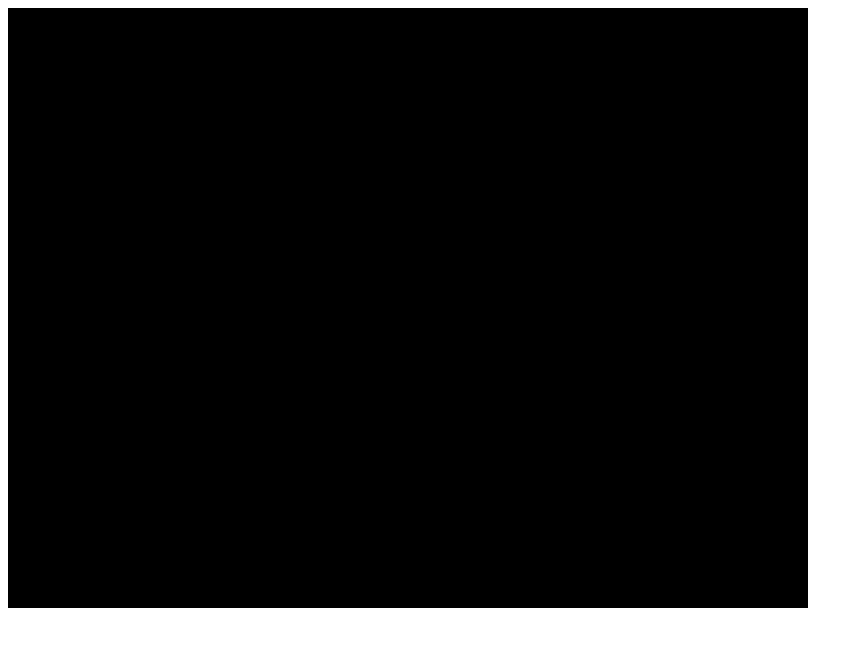
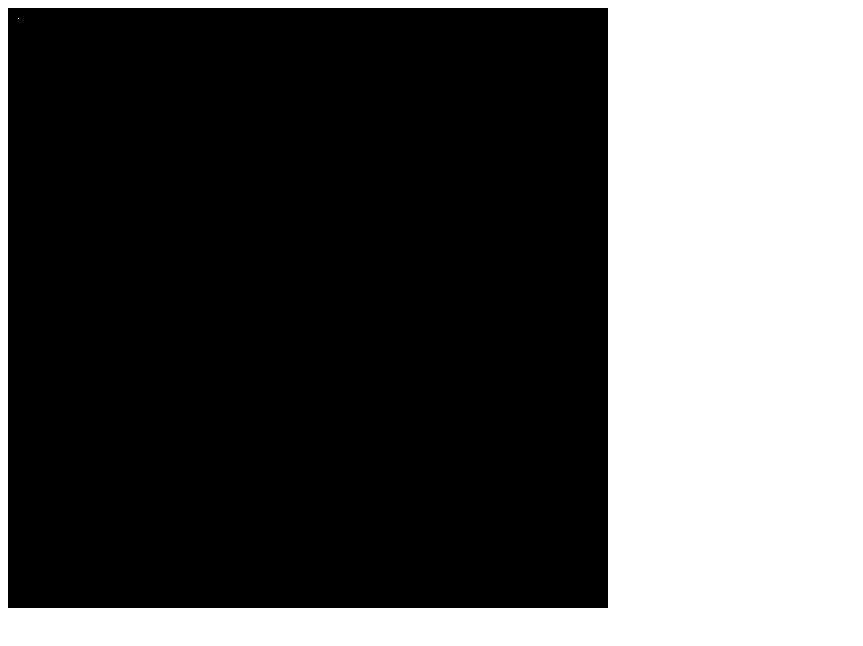
Before and after one commit to pantazescuvlad/ChaosGame, a plain HTML site: page index.html in a window 1280 px wide. Shown: the whole page, without its empty margins (0-863 px from the left). Drawn offline with Linux system fonts and the light colour scheme.

Commit message:
adding display function

```diff
--- a/cg.js
+++ b/cg.js
@@ -0,0 +1,9 @@
+var canvas = document.getElementById("window");
+var canvasWidth = canvas.width;
+var canvasHeight = canvas.height;
+var ctx = canvas.getContext("2d");
+
+function display() {
+    ctx.fillStyle = "#FFFFFF";
+    ctx.fillRect(10, 10, 1, 1);
+ }
--- a/index.html
+++ b/index.html
@@ -1,12 +1,12 @@
 <!DOCTYPE html>
 <html>
     <head>
+        <meta charset="UTF-8">
         <title>Chaos Game</title>
     </head>
 
-    <body>
-
-        <canvas id = "window" width="800" height="600" style = "background: black"></canvas>
+    <body onload="display()">
+        <canvas id = "window" width="600" height="600" style = "background: black"></canvas>
         <script src="cg.js"></script>
     </body>
 </html>
```
